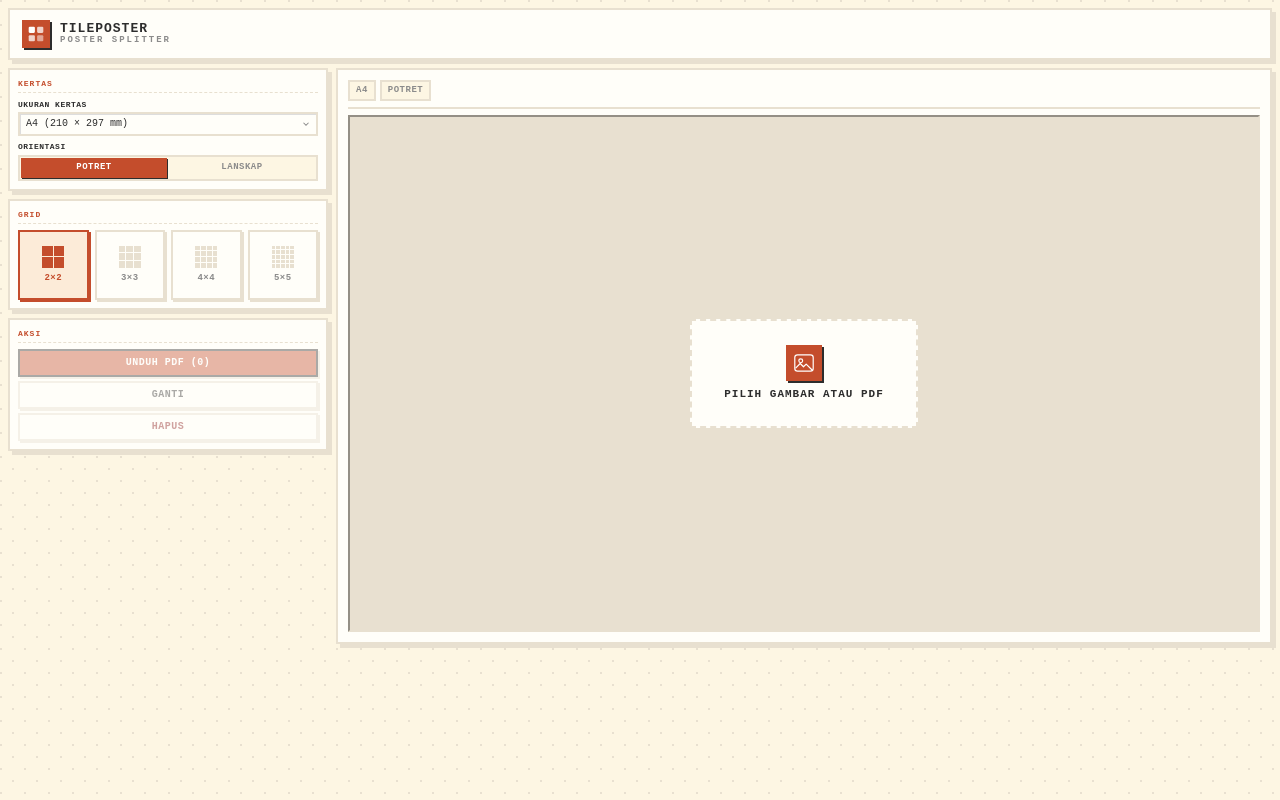
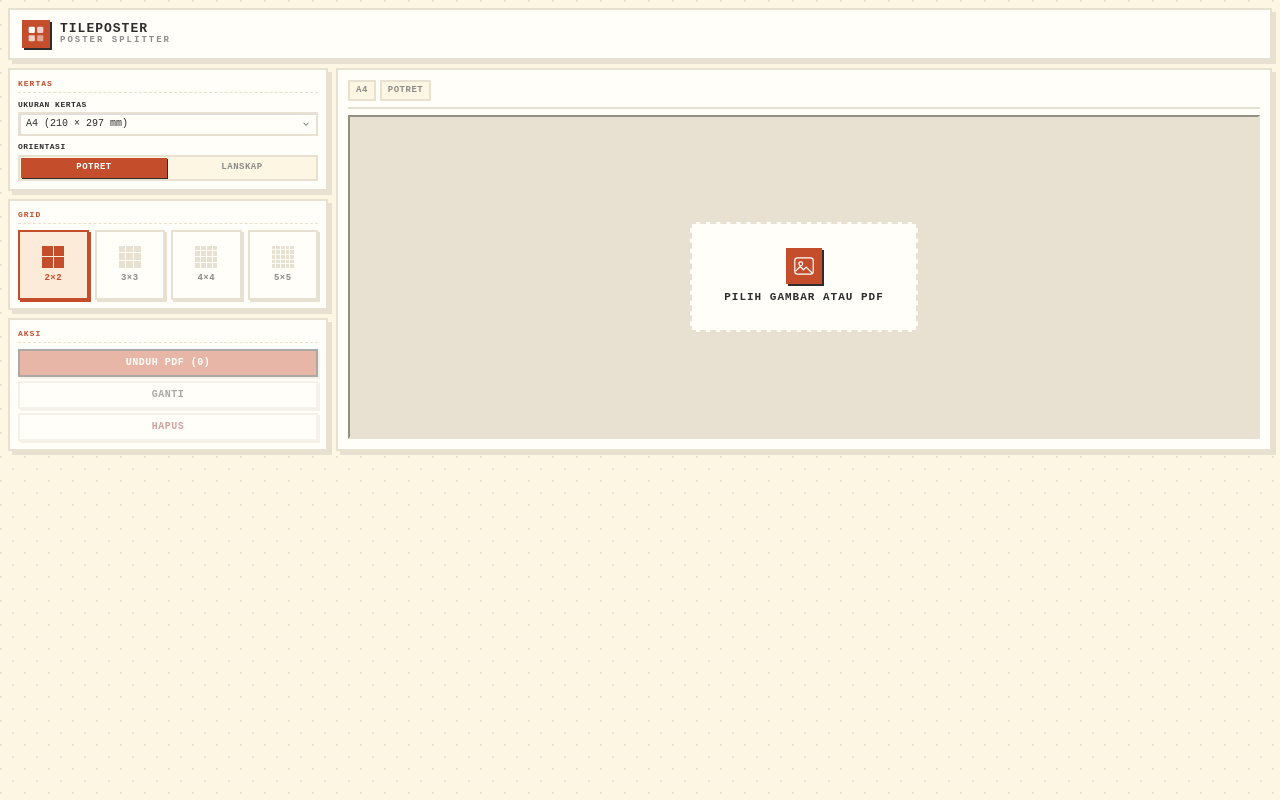
Before and after one commit to arv-fazriansyah/web-poster-splitter, a React (Vite) app: page / in a window 1280 px wide. Built offline with nearby package versions, Linux system fonts and the light colour scheme.

Commit message:
Samakan tinggi preview dengan panel kiri di semua ukuran layar

```diff
--- a/src/styles.css
+++ b/src/styles.css
@@ -235,7 +235,6 @@ button:disabled { opacity: 0.4; cursor: not-allowed; }
 .preview-area {
   display: flex;
   flex-direction: column;
-  min-height: min(72dvh, 620px);
 }
 
 .toolbar {
@@ -322,6 +321,7 @@ button:disabled { opacity: 0.4; cursor: not-allowed; }
 
 @media (max-width: 859px) {
   .main > .section { margin-bottom: 0; }
+  .preview-area { min-height: min(72dvh, 620px); }
   .app { padding: 6px; gap: 6px; padding-bottom: max(6px, env(safe-area-inset-bottom)); }
   .topbar { padding: 8px 10px; }
   body { font-size: 13px; }
```
